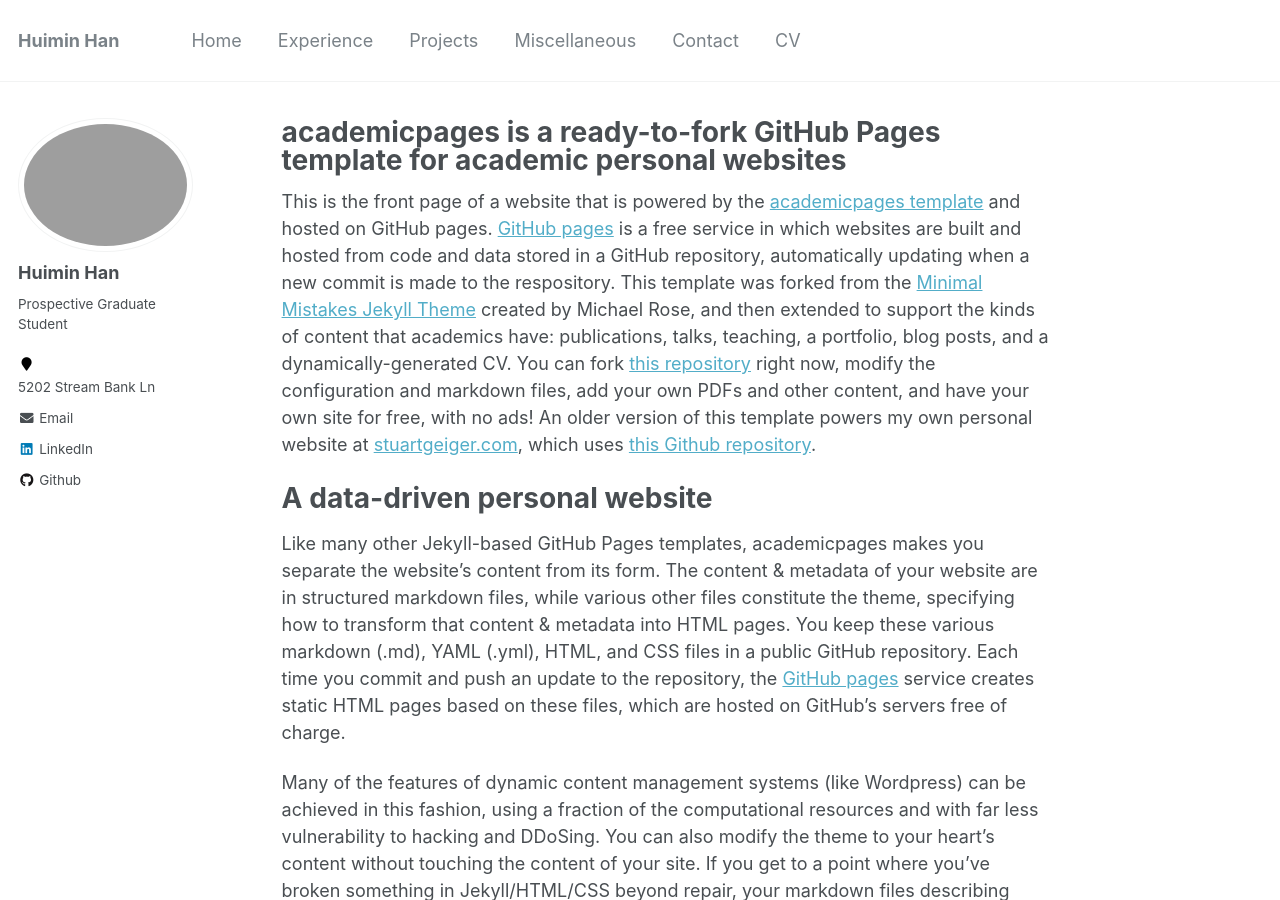
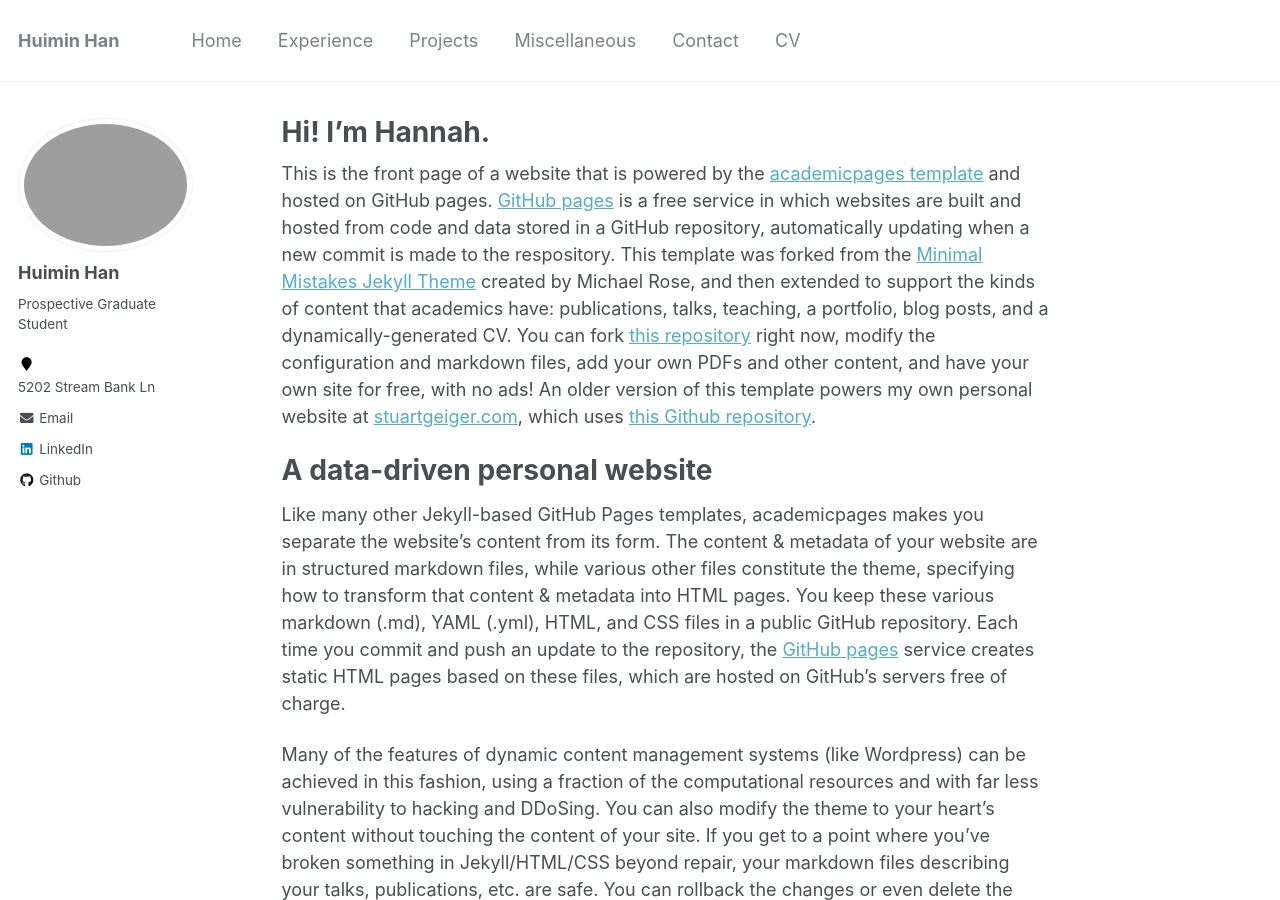
Before and after one commit to HannahHan3/HannahHan3.github.io, a Jekyll site: the page built from _pages/about.md, in a window 1280 px wide and 900 px high. Built offline with Jekyll 4.4.1, drawn with Linux system fonts in a browser that asks for light colours.

Commit message:
Update about.md

```diff
--- a/_pages/about.md
+++ b/_pages/about.md
@@ -1,6 +1,6 @@
 ---
 permalink: /
-title: "academicpages is a ready-to-fork GitHub Pages template for academic personal websites"
+title: "Hi! I'm Hannah."
 excerpt: "About me"
 author_profile: true
 redirect_from:
```
